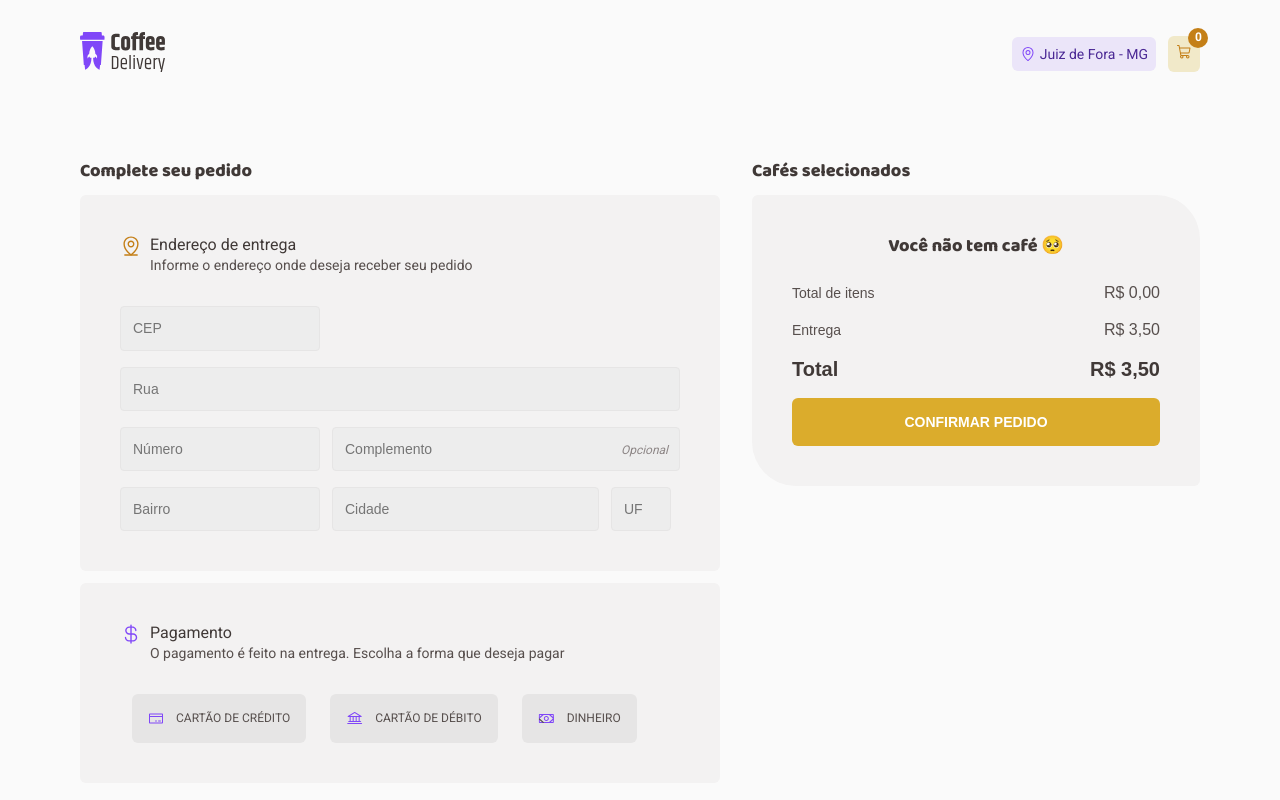
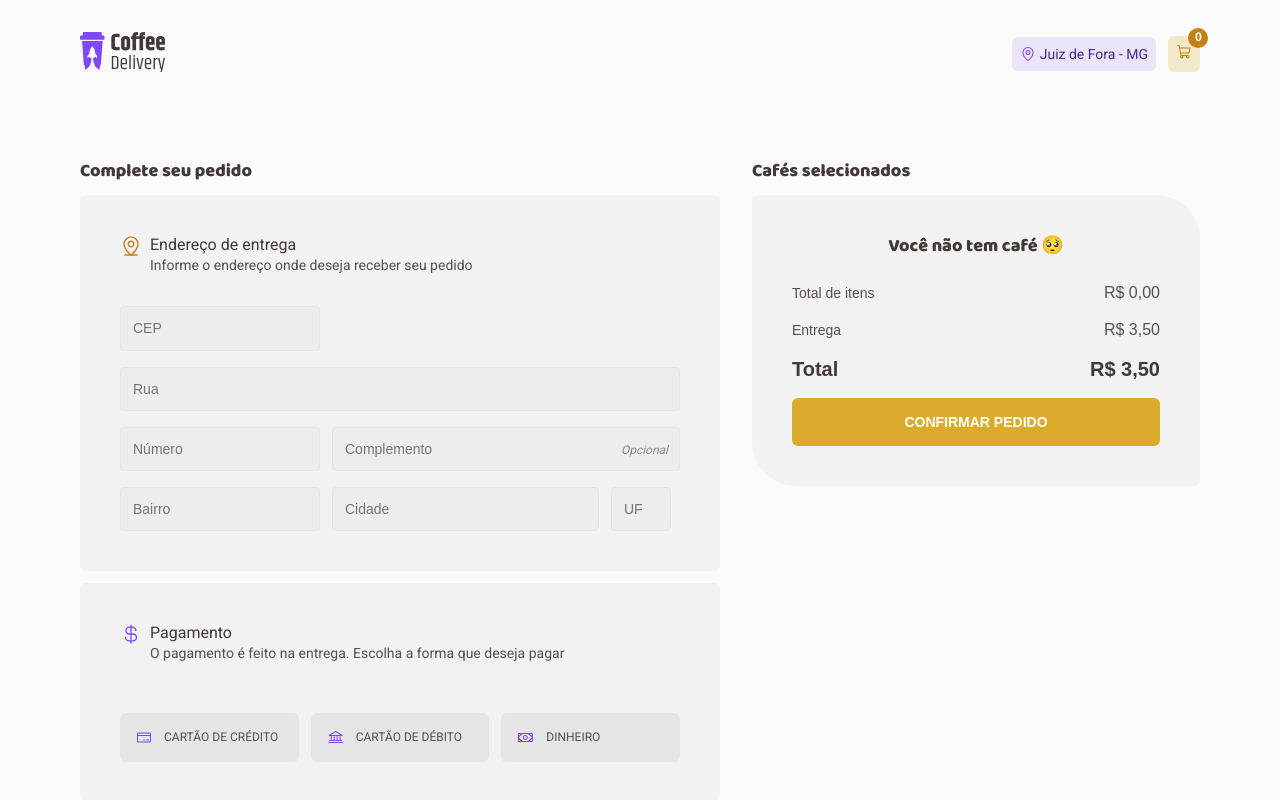
Before and after one commit to brunogoncalvesferreira/delivery_coffee, a React (Vite) app: page /checkout in a window 1280 px wide. Shown: the top 800 px of the page. Built offline with nearby package versions, Linux system fonts and the light colour scheme.

Commit message:
update checkout

```diff
--- a/src/pages/Checkout/components/MethodsPayment/components/MethodPaymentInput/index.tsx
+++ b/src/pages/Checkout/components/MethodsPayment/components/MethodPaymentInput/index.tsx
@@ -1,20 +1,26 @@
-import { ContentContainer } from '../../styles'
+import { InputHTMLAttributes } from 'react'
+import { ContentContainer, PaymentContainer } from './styles'
 
-interface MethodPaymentInputProps {
-  title: string
+type MethodPaymentInputProps = InputHTMLAttributes<HTMLInputElement> & {
   icon: string
+  label: string
 }
 
-export function MethodPaymentInput({ title, icon }: MethodPaymentInputProps) {
+export function MethodPaymentInput({
+  id,
+  icon,
+  label,
+  ...props
+}: MethodPaymentInputProps) {
   return (
-    <>
-      <input type="radio" />
-      <label className="label" htmlFor="">
+    <PaymentContainer>
+      <input id={id} type="radio" {...props} name="methodPayment" />
+      <label className="label" htmlFor={id}>
         <ContentContainer>
-          <img src={icon} alt={title} />
-          {title}
+          <img src={icon} alt={label} />
+          {label}
         </ContentContainer>
       </label>
-    </>
+    </PaymentContainer>
   )
 }
--- a/src/pages/Checkout/components/MethodsPayment/components/MethodPaymentInput/styles.ts
+++ b/src/pages/Checkout/components/MethodsPayment/components/MethodPaymentInput/styles.ts
@@ -0,0 +1,45 @@
+import styled from 'styled-components'
+
+export const PaymentContainer = styled.div`
+  flex: 1;
+
+  input {
+    visibility: hidden;
+    appearance: none;
+  }
+
+  input:checked + label div {
+    border: 1px solid ${(props) => props.theme.purple};
+    background: ${(props) => props.theme['purple-light']};
+
+    &:hover {
+      background: ${(props) => props.theme['purple-light']};
+    }
+  }
+`
+
+export const ContentContainer = styled.div`
+  display: flex;
+  align-items: center;
+  gap: 0.75rem;
+
+  background: ${(props) => props.theme['base-button']};
+  border: none;
+  border-radius: 6px;
+  padding: 1rem;
+  cursor: pointer;
+
+  width: 100%;
+  display: flex;
+  align-items: center;
+  gap: 0.75rem;
+
+  font-family: 'Roboto', sans-serif;
+  font-size: 0.75rem;
+  color: ${(props) => props.theme['base-text']};
+  line-height: 1.3;
+  text-transform: uppercase;
+  transition: 0.4s;
+
+  user-select: none;
+`
--- a/src/pages/Checkout/components/MethodsPayment/index.tsx
+++ b/src/pages/Checkout/components/MethodsPayment/index.tsx
@@ -5,29 +5,31 @@ import credit from '../../../../assets/credit.svg'
 import debit from '../../../../assets/debit.svg'
 import money from '../../../../assets/money.svg'
 
-const data = [
-  {
-    title: 'Cartão de crédito',
+const data = {
+  credit: {
+    label: 'Cartão de crédito',
     icon: credit,
   },
-  {
-    title: 'Cartão de débito',
+  debit: {
+    label: 'Cartão de débito',
     icon: debit,
   },
-  {
-    title: 'Dinheiro',
+  money: {
+    label: 'Dinheiro',
     icon: money,
   },
-]
+}
 
 export function MethodsPayment() {
   return (
     <PaymentMethodsContainer>
-      {data.map((item) => (
+      {Object.entries(data).map(([key, { label, icon }]) => (
         <MethodPaymentInput
-          key={item.title}
-          title={item.title}
-          icon={item.icon}
+          icon={icon}
+          id={key}
+          key={label}
+          label={label}
+          value={key}
         />
       ))}
     </PaymentMethodsContainer>
--- a/src/pages/Checkout/components/MethodsPayment/styles.ts
+++ b/src/pages/Checkout/components/MethodsPayment/styles.ts
@@ -6,41 +6,7 @@ export const PaymentMethodsContainer = styled.div`
 
   margin-top: 2rem;
 
-  input {
-    visibility: hidden;
-    appearance: none;
-  }
-
-  input:checked + label div {
-    border: 1px solid ${(props) => props.theme.purple};
-    background: ${(props) => props.theme['purple-light']};
-
-    &:hover {
-      background: ${(props) => props.theme['purple-light']};
-    }
+  @media (max-width: 768px) {
+    flex-direction: column;
   }
 `
-
-export const ContentContainer = styled.div`
-  display: flex;
-  align-items: center;
-  gap: 0.75rem;
-
-  background: ${(props) => props.theme['base-button']};
-  border: none;
-  border-radius: 6px;
-  padding: 1rem;
-  cursor: pointer;
-
-  width: 100%;
-  display: flex;
-  align-items: center;
-  gap: 0.75rem;
-
-  font-family: 'Roboto', sans-serif;
-  font-size: 0.75rem;
-  color: ${(props) => props.theme['base-text']};
-  line-height: 1.3;
-  text-transform: uppercase;
-  transition: 0.4s;
-`
```
